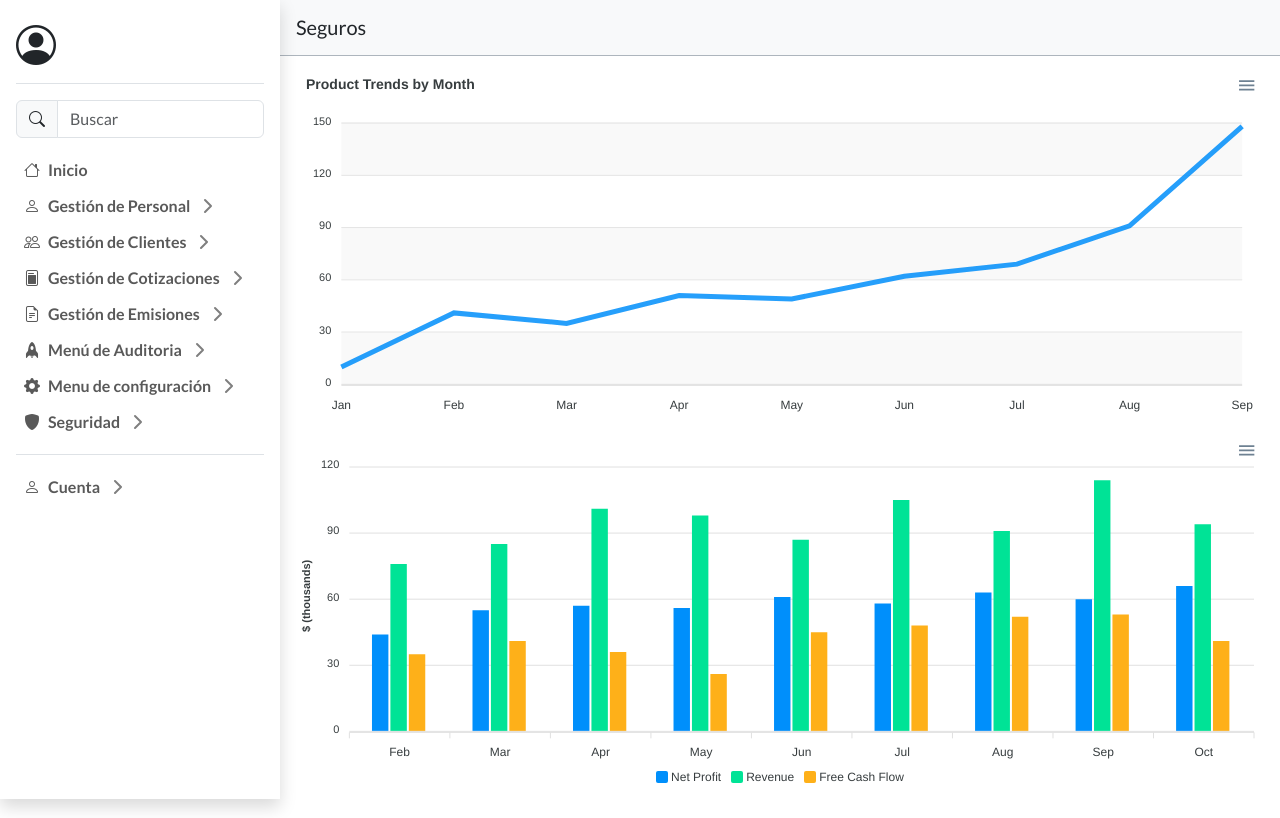
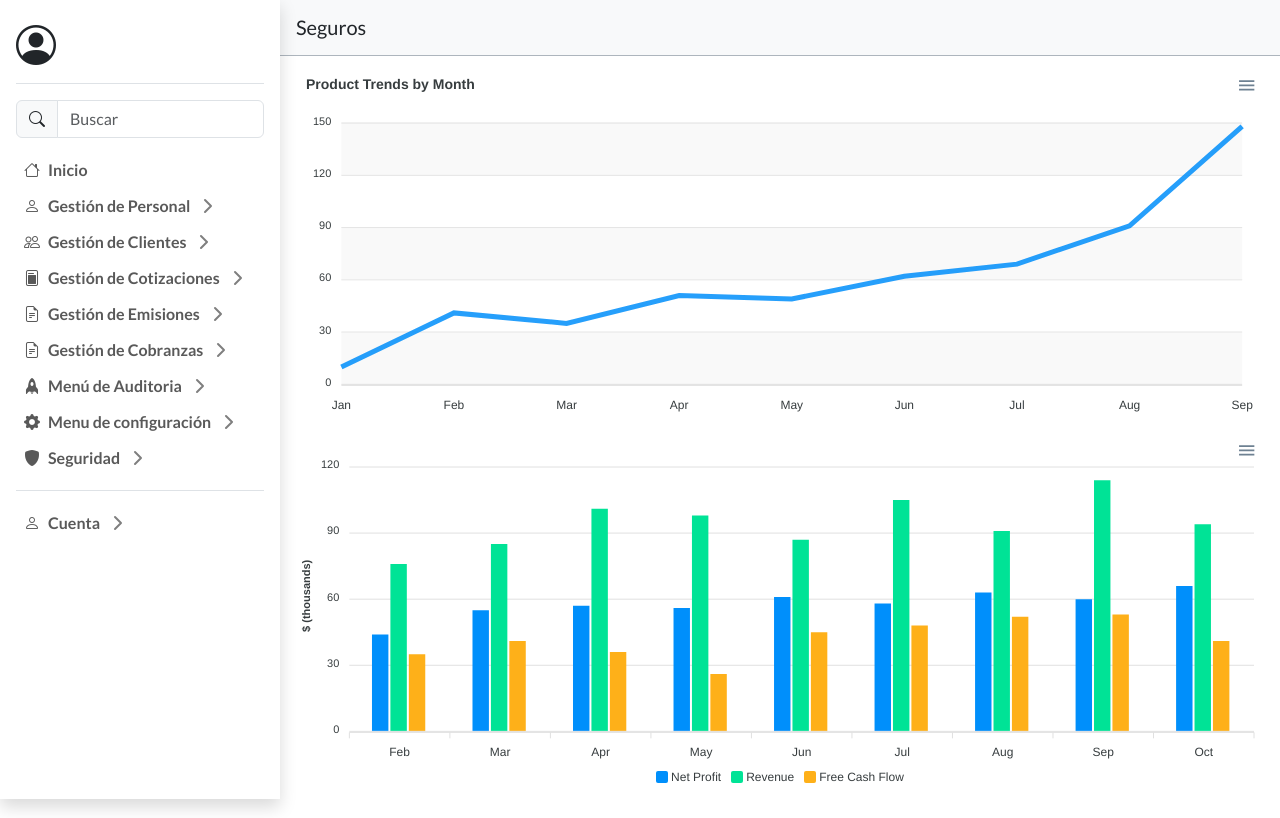
Before and after one commit to bryan-chilque/university-degree-project, a Django app: page /web/1/home/ in a window 1280 px wide. Shown: the part 57-875 px from the top of the page. Run offline with Django 4.2, Linux system fonts and the light colour scheme; some libraries are stand-ins or nearby versions.

Commit message:
feat: add collection sidebar template

```diff
--- a/rrggweb/templates/rrggweb/sidebar.html
+++ b/rrggweb/templates/rrggweb/sidebar.html
@@ -65,6 +65,21 @@
       </div>
     </li>
     <li class="mb-1">
+      <button class="btn btn-toggle align-items-center rounded collapsed d-flex gap-2" data-bs-toggle="collapse" data-bs-target="#collection" aria-expanded="false">
+          <i class="bi bi-file-earmark-text"></i> Gestión de Cobranzas
+      </button>
+      <div class="collapse" id="collection">
+        <ul class="btn-toggle-nav list-unstyled fw-normal pb-1 small">
+          <li><a href="/web/1/collection/" class="link-dark rounded">Lista de Cobranzas</a></li>
+          <li><a href="/web/1/collection/insurance/vehicle/list/" class="link-dark rounded">cobranza de vehículos</a></li>
+          <li><a href="#" class="link-dark rounded">Aseguradora</a></li>
+          <li><a href="#" class="link-dark rounded">Seguros</a></li>
+          <li><a href="#" class="link-dark rounded">Plan de Seguros</a></li>
+          <li><a href="#" class="link-dark rounded">Cobranza Asistencia</a></li>
+        </ul>
+      </div>
+    </li>
+    <li class="mb-1">
       <button class="btn btn-toggle align-items-center rounded collapsed d-flex gap-2" data-bs-toggle="collapse" data-bs-target="#audit" aria-expanded="false">
         <i class="bi bi-rocket-fill"></i> Menú de Auditoria
       </button>
```
